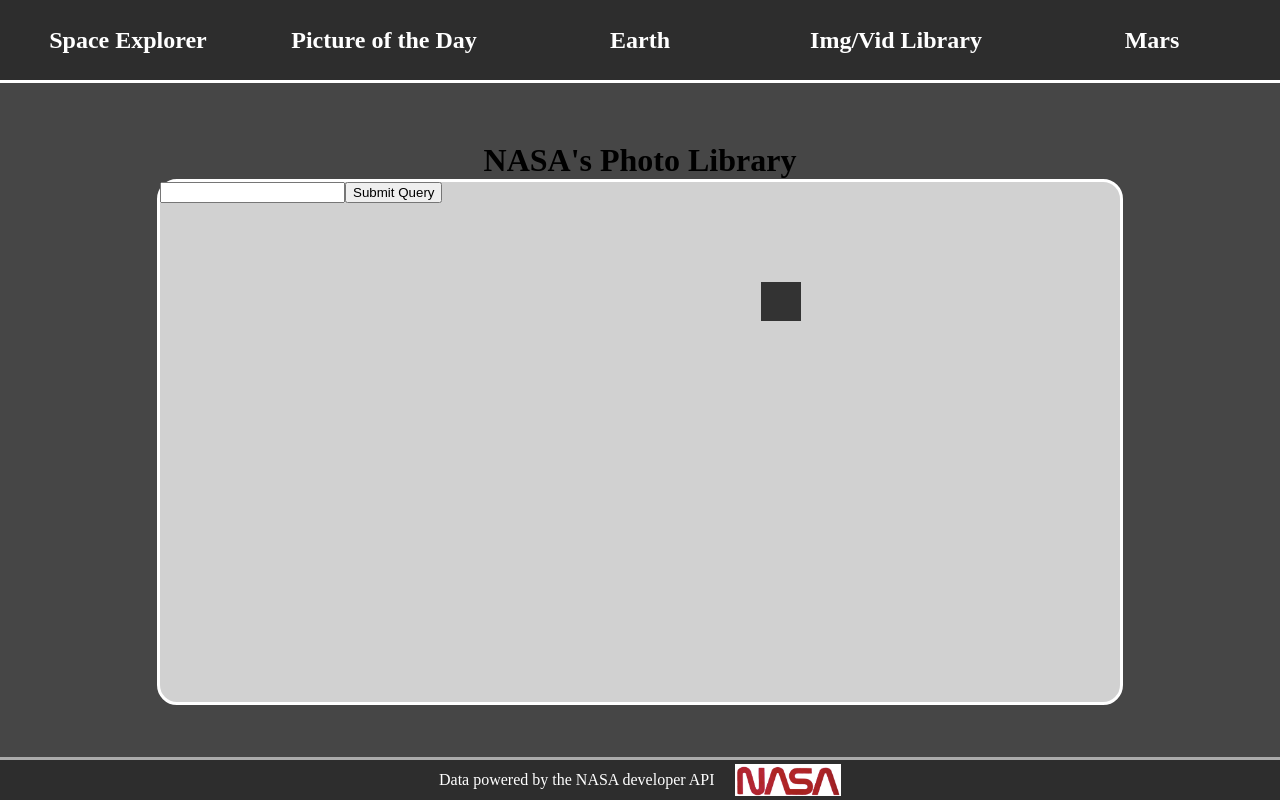
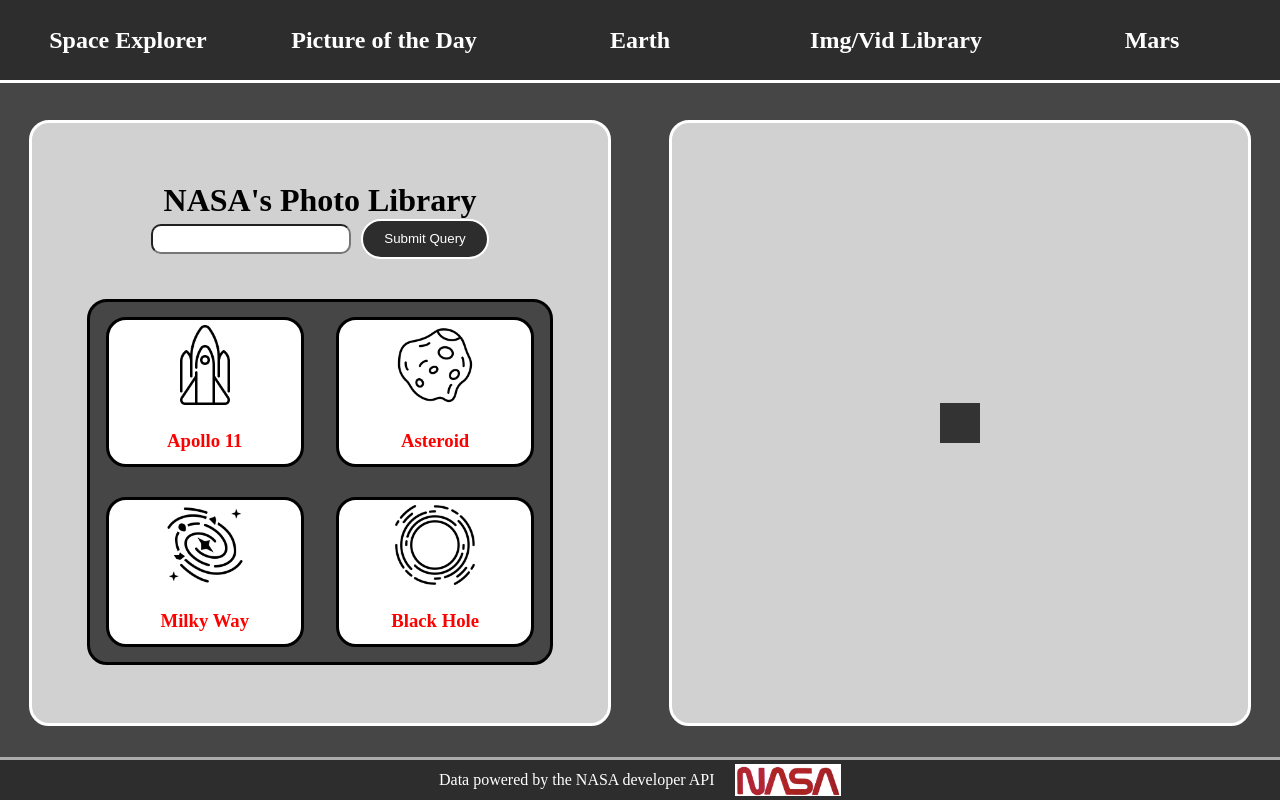
Before and after one commit to osu-cs494-w24/final-project-team-23, a React (Vite) app: page /library in a window 1280 px wide. Built offline with nearby package versions, Linux system fonts and the light colour scheme; no server answers; a web font is replaced by a local one.

Commit message:
updated display, need to fix input bug

```diff
--- a/src/pages/Library.jsx
+++ b/src/pages/Library.jsx
@@ -1,5 +1,5 @@
 import { useState } from "react";
-import { useSearchParams } from "react-router-dom";
+import { useSearchParams, NavLink } from "react-router-dom";
 import { css } from "@emotion/react";
 import { useQuery } from "@tanstack/react-query";
 
@@ -26,8 +26,8 @@ export default function Library() {
 
     const outerDivStyle = css`
         display: flex;
-        flex-direction: column;
-        justify-content: center;
+        flex-direction: row;
+        justify-content: space-around;
         align-items: center;
 
         height: 85vh;
@@ -40,16 +40,42 @@ export default function Library() {
 
     const innerDivStyle = css`
         display: flex;
-        flex-direction: row;
+        flex-direction: column;
         justify-content: center;
+        align-items: center;
 
-        height: 65vh;
-        width: 75vw;
+        height: 75vh;
+        width: 45vw;
 
         background-color: rgba(255,255,255,0.75);
         border-radius: 20px;
         border: 3px solid white;
         color: black;
+
+        button {
+            background-color: rgba(45,45,45,1);
+            color: white;
+            border: 2px solid white;
+            border-radius: 20px;
+
+            height: 5vh;
+            width: 10vw;
+
+            &:hover {
+                background-color: rgba(70,70,70,1);
+                color: red;
+                border: 2px solid red;
+                cursor: pointer;
+            }
+        }
+
+        input {
+            width: 15vw;
+            height: 3vh;
+            margin-right: 10px;
+
+            border-radius: 10px;
+        }
     `
 
     const imgStyles = css`
@@ -60,11 +86,64 @@ export default function Library() {
         margin: auto;
     `
 
+    const gridContainerStyles = css`
+        display: flex;
+        flex-direction: row;
+        flex-wrap: wrap;
+        justify-content: space-around;
+        align-items: center;
+
+        margin-top: 5vh;
+
+        height: 60%;
+        width: 80%;
+
+        border: 3px solid black;
+        border-radius: 20px;
+        background-color: rgb(70, 70, 70);
+    `
+
+    const innerGridStyles = css`
+        display: grid;
+
+        height: 18vh;
+        width: 15vw;
+
+        border: 3px solid black;
+        border-radius: 20px;
+        background-color: white;
+
+        h3 {
+            margin-bottom: 0;
+            text-align: center;
+            color: red;
+        }
+    `
+
+    const iconStyles = css`
+        height: 10vh;
+        width: auto;
+
+        display: block;
+        margin: auto;
+    `
+
+    const linkStyles = css`
+        color: black;
+        text-decoration: none;
+
+        &:hover {
+            color: red;
+            text-decoration: underline;
+            font-style: italic;
+        }
+    `
+
     return (
         <div css={outerDivStyle}>
-            <h1>NASA's Photo Library</h1>
+            <div css={innerDivStyle}>
+                <h1>NASA's Photo Library</h1>
 
-            <div css={innerDivStyle}>
                 <form onSubmit={(e) => {
                     e.preventDefault();
                     setSearchParams({ q: imgInputQuery})
@@ -73,6 +152,38 @@ export default function Library() {
                     <button type="submit">Submit Query</button>
                 </form>
 
+                <div css={gridContainerStyles}>
+                    <NavLink css={linkStyles} to="/library?q=apollo+11">
+                        <div css={innerGridStyles}>
+                            <img src="../apollo.png" alt="Apollo 11" css={iconStyles} />
+                            <h3>Apollo 11</h3>
+                        </div>
+                    </NavLink>
+
+                    <NavLink css={linkStyles} to="/library?q=asteroid">
+                        <div css={innerGridStyles}>
+                            <img src="../asteroid.png" alt="Asteroid" css={iconStyles} />
+                            <h3>Asteroid</h3>
+                        </div>
+                    </NavLink>
+
+                    <NavLink css={linkStyles}>
+                        <div css={innerGridStyles}>
+                            <img src="../milky-way.png" alt="Milky Way" css={iconStyles} />
+                            <h3>Milky Way</h3>
+                        </div>
+                    </NavLink>
+
+                    <NavLink css={linkStyles}>
+                        <div css={innerGridStyles}>
+                            <img src="../black-hole.png" alt="Black Hole" css={iconStyles} />
+                            <h3>Black Hole</h3>
+                        </div>
+                    </NavLink>
+                </div>
+            </div>
+
+            <div css={innerDivStyle}>
                 {isLoading && <Spinner />}
                 {error && <ErrorPage />}
                 {data?.collection && data.collection.items.length > 0 && (
```
